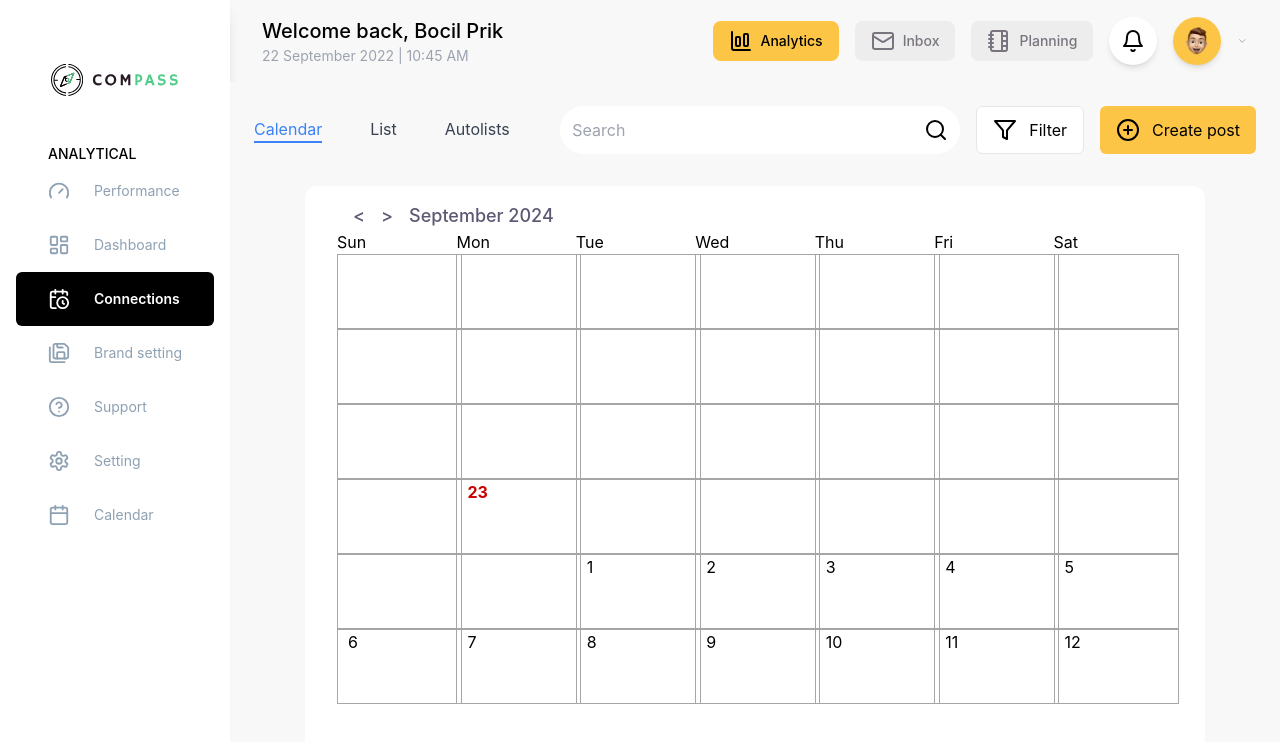
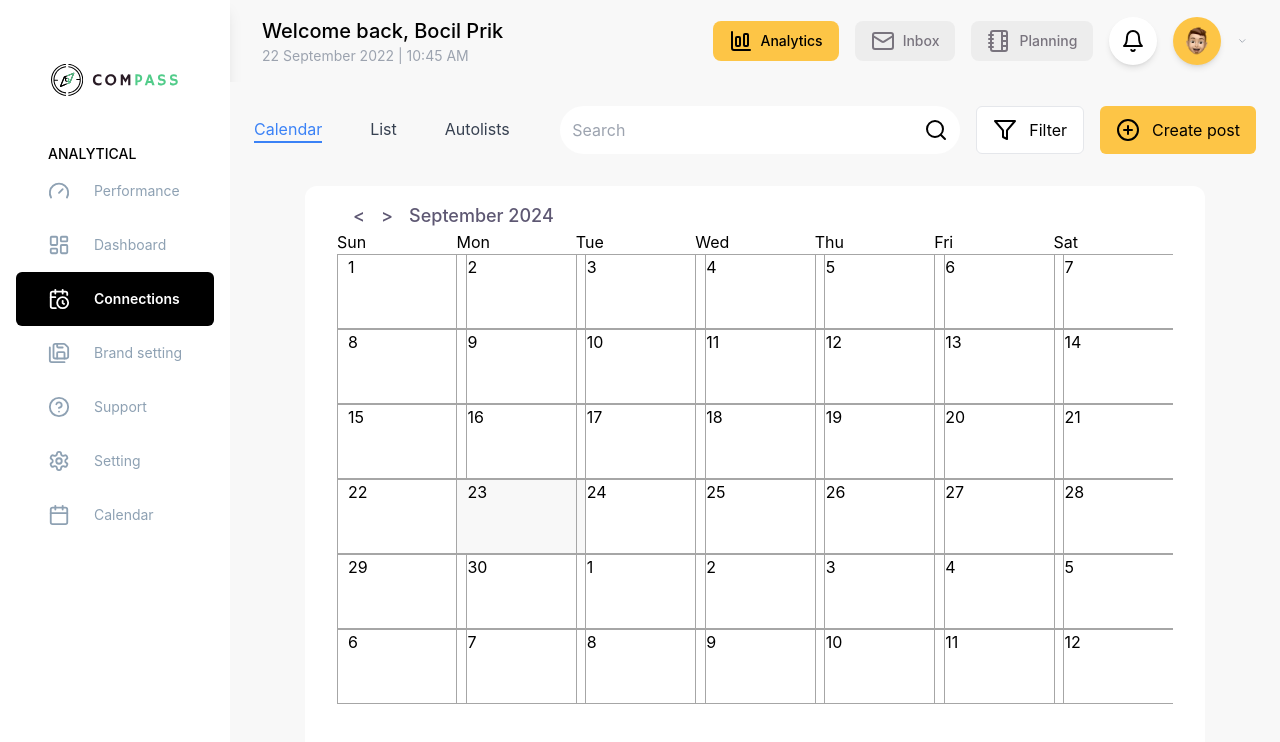
Before and after one commit to AmirSuliman/Compass, a React (Vite) app: page /user/overview/planning in a window 1280 px wide. Shown: the top 742 px of the page. Built offline with nearby package versions, Linux system fonts and the light colour scheme.

Commit message:
jawad branch pulled

```diff
--- a/src/Pages/Userside/Planning/CalendarDays.jsx
+++ b/src/Pages/Userside/Planning/CalendarDays.jsx
@@ -21,13 +21,13 @@ const CalendarDays = ({ day, changeCurrentDay }) => {
   }
 
   return (
-    <div className="grid grid-cols-7">
+    <div className="grid grid-cols-7 overflow-x-auto">
       {currentDays.map((day, index) => (
         <div
           className={
             'calendar-day' +
             (day.currentMonth ? ' current' : '') +
-            (day.selected ? ' selected' : '')
+            (day.selected ? 'selected !bg-[#F8F8F8]' : '')
           }
           key={index}
           onClick={() => changeCurrentDay(day)}
--- a/src/Pages/Userside/Planning/calendar.css
+++ b/src/Pages/Userside/Planning/calendar.css
@@ -18,14 +18,10 @@
 
 
 .calendar-day {
-  width: 125px;
+  width: 130px;
   height: 75px;
   position: relative;
   border: 1px solid #a6a6a6;
-}
-
-.calendar-day:hover {
-  background-color: #515151;
 }
 
 .calendar-day p {
@@ -35,10 +31,11 @@
 }
 
 .current p {
-  color: #ffffff;
+  /* color: #ffffff; */
 }
 
 .selected p {
   color: #cc0000;
   font-weight: bold;
+  /* background: #F8F8F8; */
 }
```
